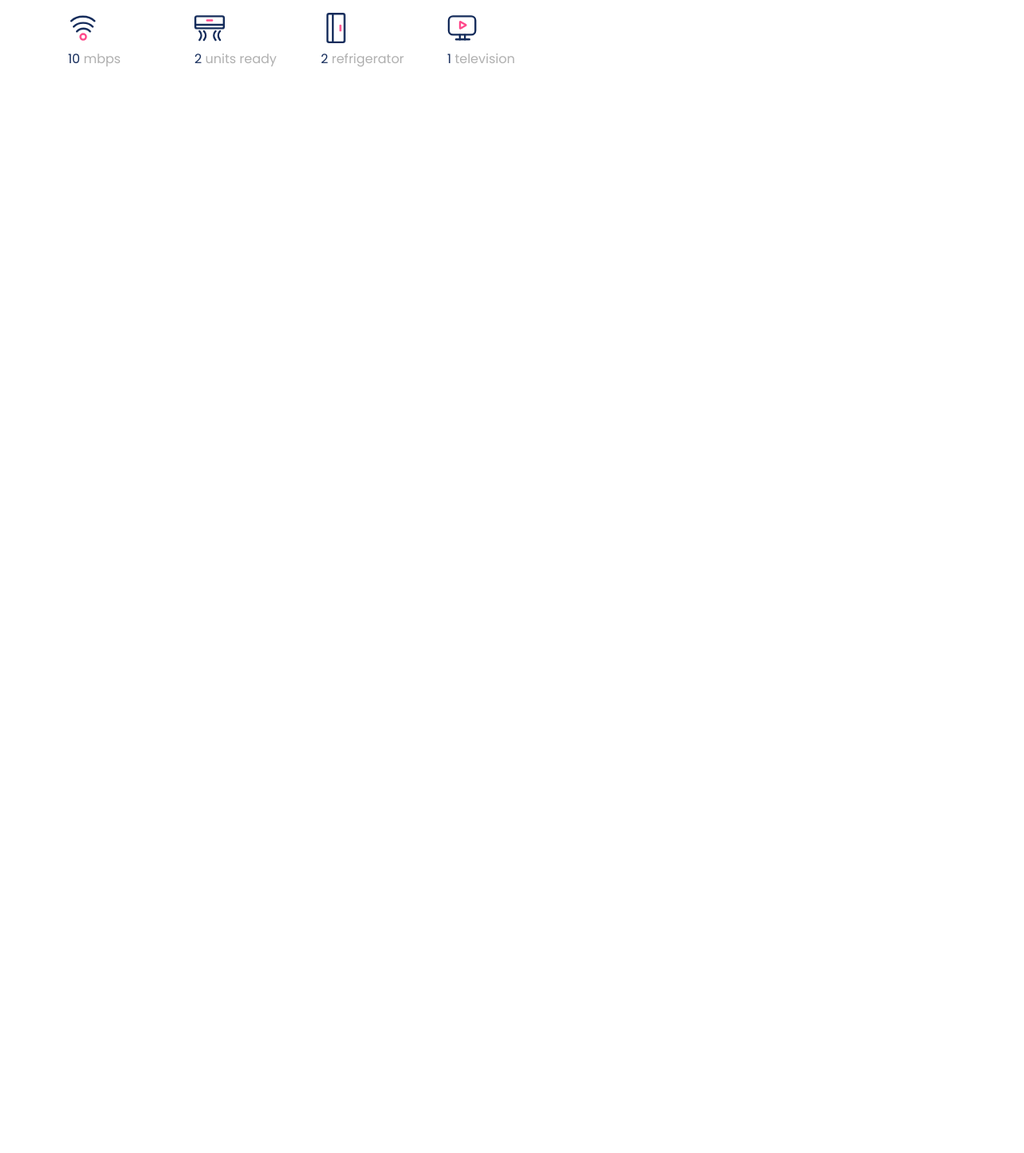
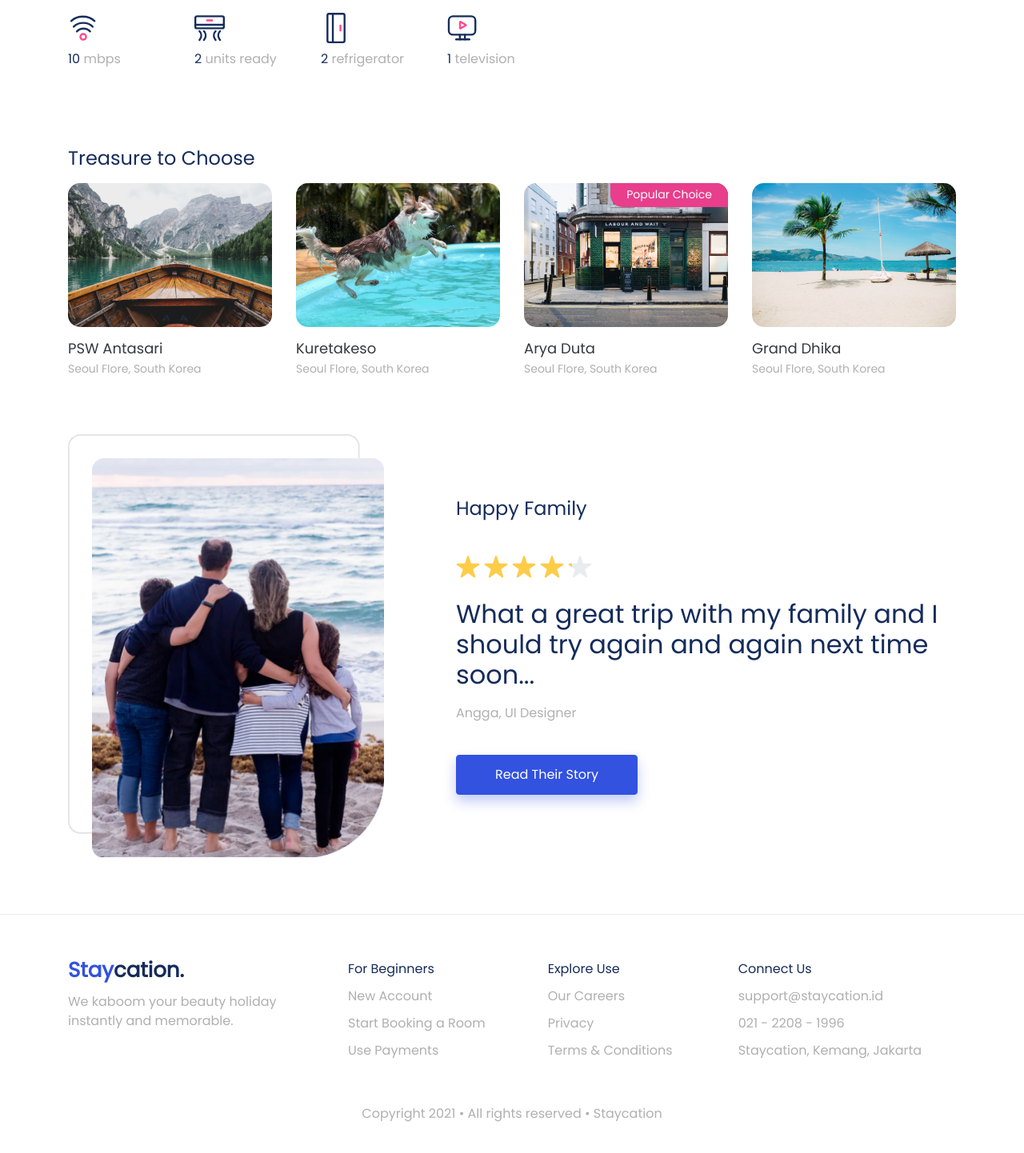
Before and after one commit to nicktra/staycation-mern, a React (Create React App) app: page /properties/asd1293uasdads1 in a window 1280 px wide. Shown: the part 1334-2776 px from the top of the page at 80% size. Before the commit the page ends 1518 px from the top, so only its background shows below. Built offline with nearby package versions, Linux system fonts and the light colour scheme.

Commit message:
Add Categories Testimony Footer DetailsPage

```diff
--- a/src/json/itemDetails.json
+++ b/src/json/itemDetails.json
@@ -102,7 +102,7 @@
   "categories": [
     {
       "_id": "asd1293uasdads1",
-      "name": "House with beauty backyard",
+      "name": "Treasure to Choose",
       "items": [
         {
           "_id": "asd1293uasdads1",
--- a/src/pages/DetailsPage.js
+++ b/src/pages/DetailsPage.js
@@ -1,10 +1,13 @@
 import React, { Component } from "react";
-
+import Fade from "react-reveal/Fade";
 import Header from "parts/Header";
 import PageDetailTitle from "parts/PageDetailTitle";
 import FeaturedImage from "parts/FeaturedImage";
 import PageDetailDescription from "parts/PageDetailDescription";
 import BookingForm from "parts/BookingForm";
+import Categories from "parts/Categories";
+import Testimony from "parts/Testimony";
+import Footer from "parts/Footer";
 
 import ItemDetails from "json/itemDetails.json";
 
@@ -22,22 +25,29 @@ export default class DetailsPage extends Component {
 
     return (
       <>
-        <Header {...this.props}></Header>
+        <Header {...this.props} />
         <PageDetailTitle
           breadcrumb={breadcrumb}
           data={ItemDetails}
         ></PageDetailTitle>
-        <FeaturedImage data={ItemDetails.imageUrls}></FeaturedImage>
+        <FeaturedImage data={ItemDetails.imageUrls} />
         <section className="container">
           <div className="row">
             <div className="col-7 pr-5">
-              <PageDetailDescription data={ItemDetails}></PageDetailDescription>
+              <Fade bottom>
+                <PageDetailDescription data={ItemDetails} />
+              </Fade>
             </div>
             <div className="col-5">
-              <BookingForm itemDetails={ItemDetails} />
+              <Fade bottom>
+                <BookingForm itemDetails={ItemDetails} />
+              </Fade>
             </div>
           </div>
         </section>
+        <Categories data={ItemDetails.categories} />
+        <Testimony data={ItemDetails.testimonial} />
+        <Footer />
       </>
     );
   }
```
